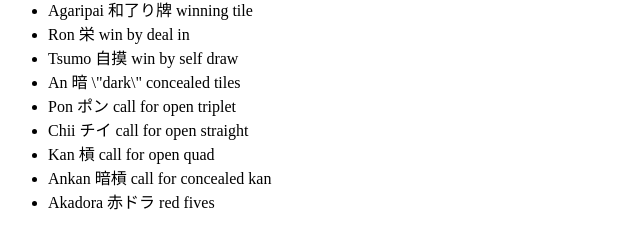
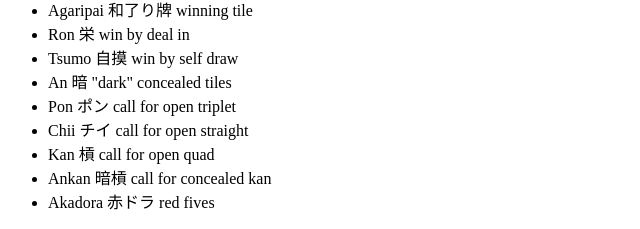
Before and after one commit to Elinvention/riichi-keisanki, a plain HTML site: page index.html in a window 1280 px wide. Shown: the part 374-603 px from the top of the page, 0-640 px from the left. Drawn offline with Linux system fonts and the light colour scheme; a script that the page names is missing.

Commit message:
Fix typo

```diff
--- a/index.html
+++ b/index.html
@@ -36,7 +36,7 @@
       <li>Agaripai 和了り牌 winning tile</li>
       <li>Ron 栄 win by deal in</li>
       <li>Tsumo 自摸 win by self draw</li>
-      <li>An 暗 \"dark\" concealed tiles</li>
+      <li>An 暗 "dark" concealed tiles</li>
       <li>Pon ポン call for open triplet</li>
       <li>Chii チイ call for open straight</li>
       <li>Kan 槓 call for open quad</li>
```
